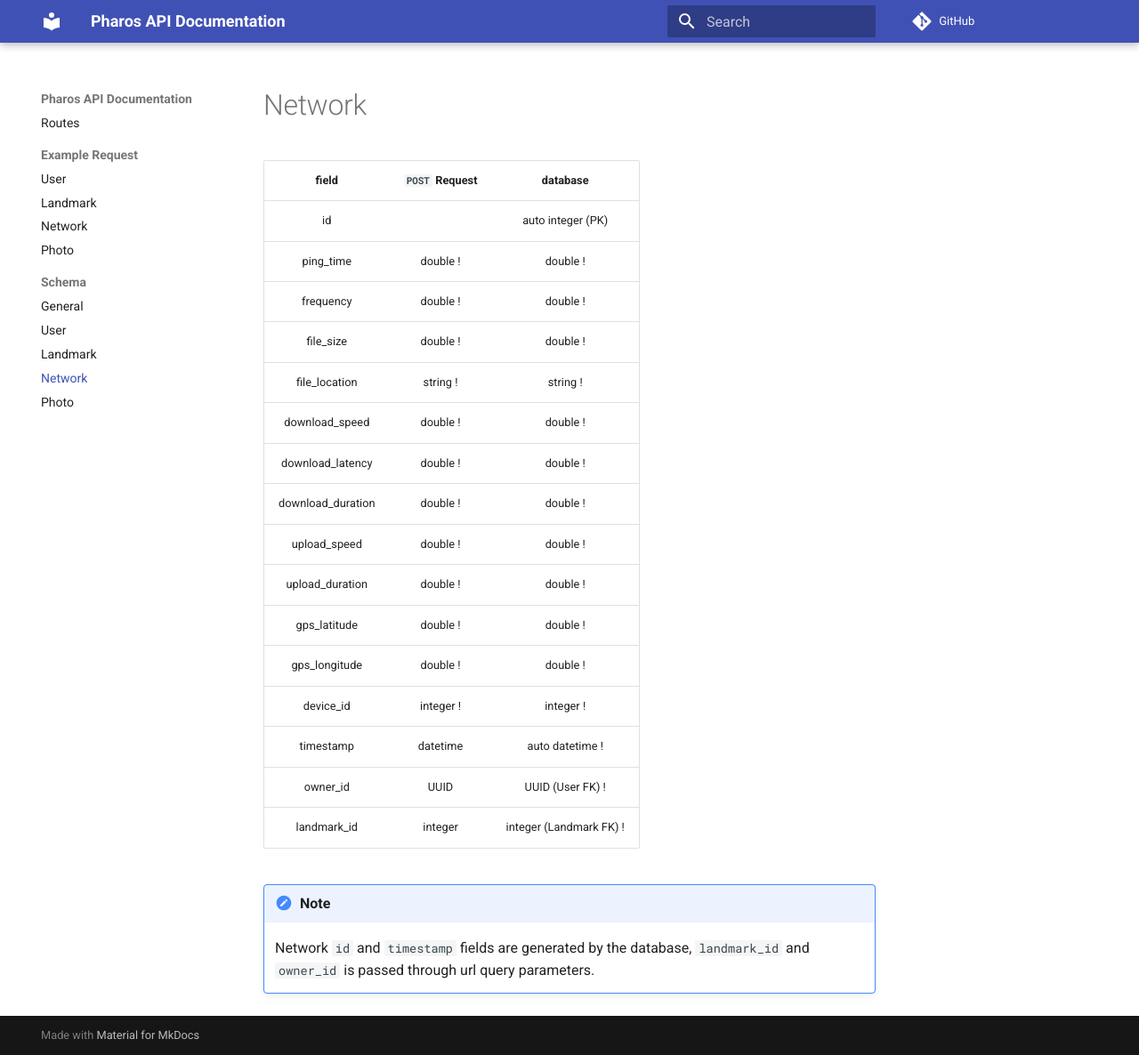
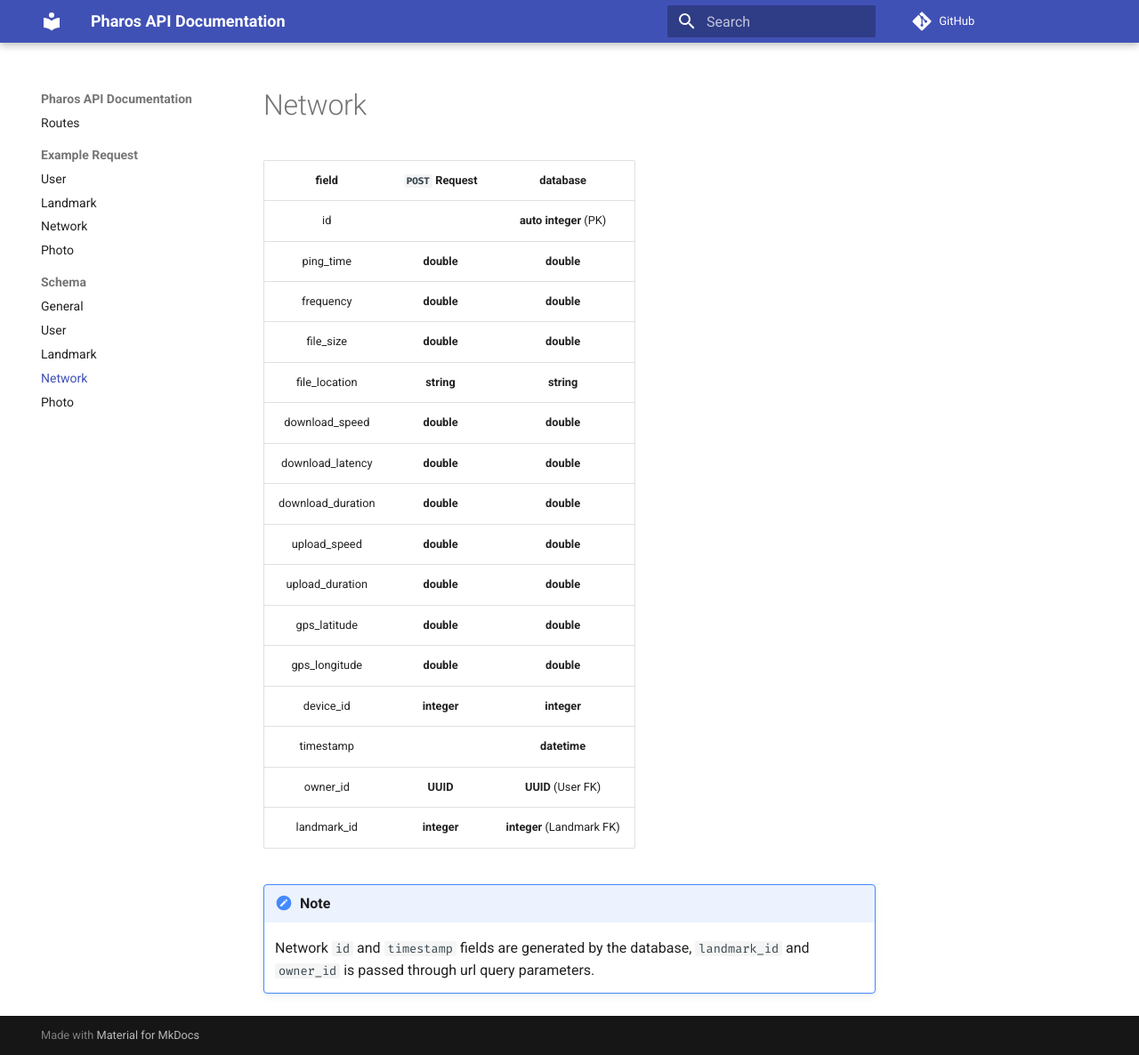
Before and after one commit to Vandy-mHealth/pharos-api, an MkDocs documentation site: the page built from docs/schemas/network.md, in a window 1280 px wide and 1186 px high. Shown: the whole window at 89% size. Built offline with MkDocs 1.6.1 and Material for MkDocs 9.7.7, drawn with Linux system fonts in a browser that asks for light colours; comment, search, counter and statistics services are not loaded.

Commit message:
revise docs

```diff
--- a/docs/schemas/network.md
+++ b/docs/schemas/network.md
@@ -1,21 +1,21 @@
 field | `POST` Request | database |
 :-:| :-: | :-:|
-id |  | auto integer (PK)
-ping_time | double ! | double !
-frequency | double ! | double !
-file_size | double !  | double !
-file_location | string !| string !
-download_speed | double ! | double !
-download_latency | double ! | double !
-download_duration | double ! | double !
-upload_speed | double ! | double !
-upload_duration | double ! | double !
-gps_latitude | double ! | double !
-gps_longitude | double ! | double !
-device_id | integer ! | integer !
-timestamp | datetime | auto datetime !
-owner_id | UUID | UUID (User FK) !
-landmark_id | integer  | integer (Landmark FK) !
+id |  | **auto integer** (PK)
+ping_time | **double** | **double**
+frequency | **double** | **double**
+file_size | **double** | **double**
+file_location | **string** | **string**
+download_speed | **double** | **double**
+download_latency | **double** | **double**
+download_duration | **double** | **double**
+upload_speed | **double** | **double**
+upload_duration | **double** | **double**
+gps_latitude | **double** | **double**
+gps_longitude | **double** | **double**
+device_id | **integer** | **integer**
+timestamp |  | **datetime**
+owner_id | **UUID** | **UUID** (User FK)
+landmark_id | **integer**  | **integer** (Landmark FK)
 
 !!! note
     Network `id` and `timestamp` fields are generated by the database, `landmark_id` and `owner_id` is passed through url query parameters.
--- /dev/null
+++ b/heroku.yml
@@ -0,0 +1,3 @@
+build:
+  docker:
+    web: Dockerfile
--- a/mkdocs.yml
+++ b/mkdocs.yml
@@ -3,6 +3,8 @@ theme:
   name: material
   features:
     - navigation.sections
+  font:
+    code: Fira Code
 repo_url: https://github.com/Vandy-mHealth/pharos-api
 
 markdown_extensions:
```
Also changed, not shown: docs/schemas/index.md (+7 -7 lines), docs/schemas/landmark.md (+8 -8 lines), docs/schemas/photo.md (+5 -5 lines), docs/schemas/user.md (+5 -5 lines), 2 other files.
